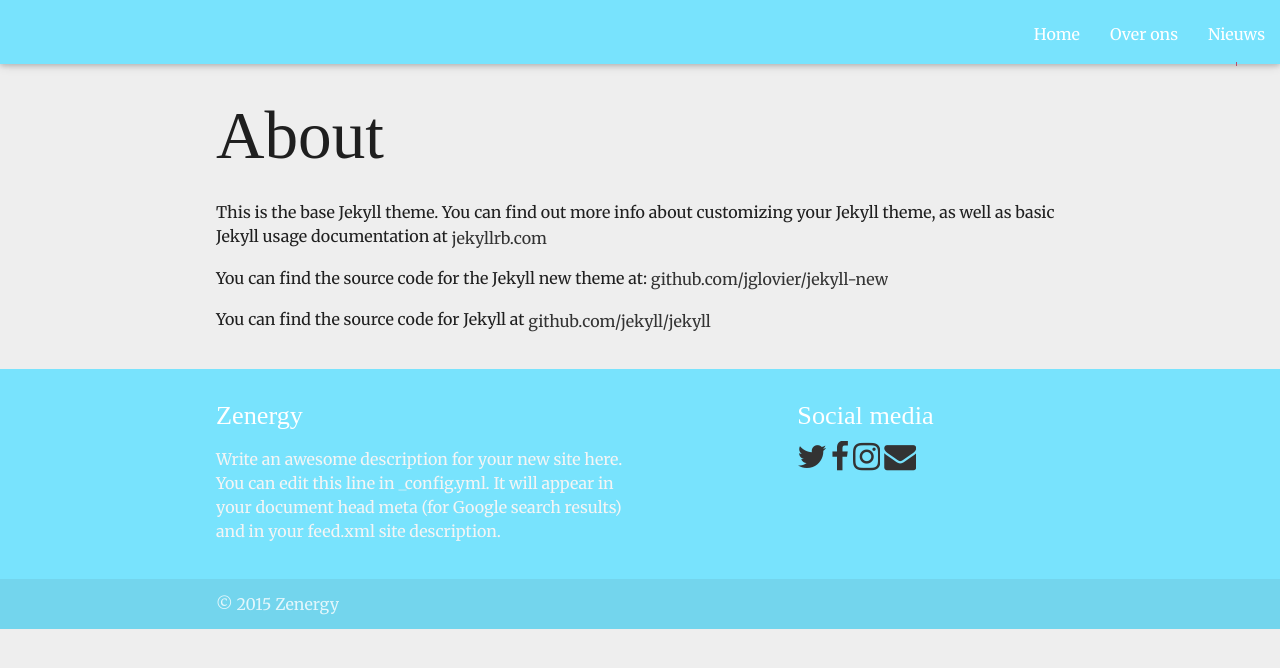
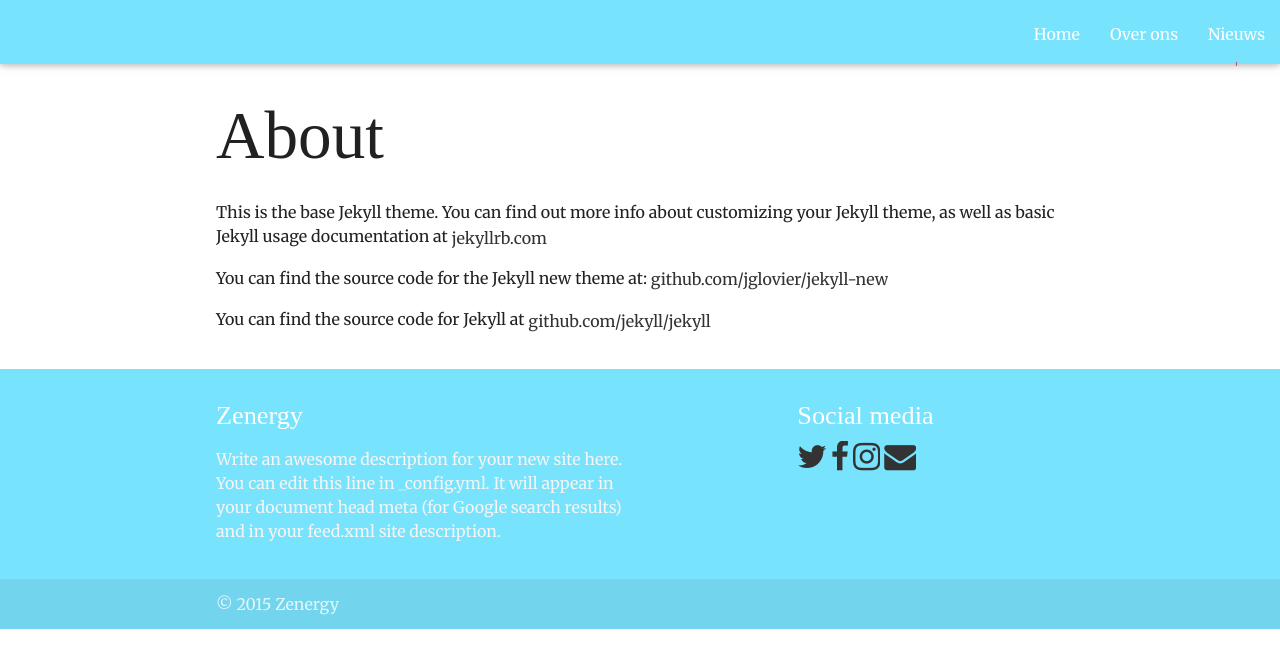
Before and after one commit to jasperwr/zenergy.jasperwr.github.io, a Jekyll site: the page built from about.md, in a window 1280 px wide. Shown: the top 668 px of the page. Built offline with Jekyll 4.4.1, drawn with Linux system fonts in a browser that asks for light colours; nearby versions of some CDN libraries.

Commit message:
Update main.scss

```diff
--- a/css/main.scss
+++ b/css/main.scss
@@ -5,7 +5,7 @@
 @import "color";
 
 body {
-    background: $shakespeare;
+    background: $white;
 }
 
 a {
```
